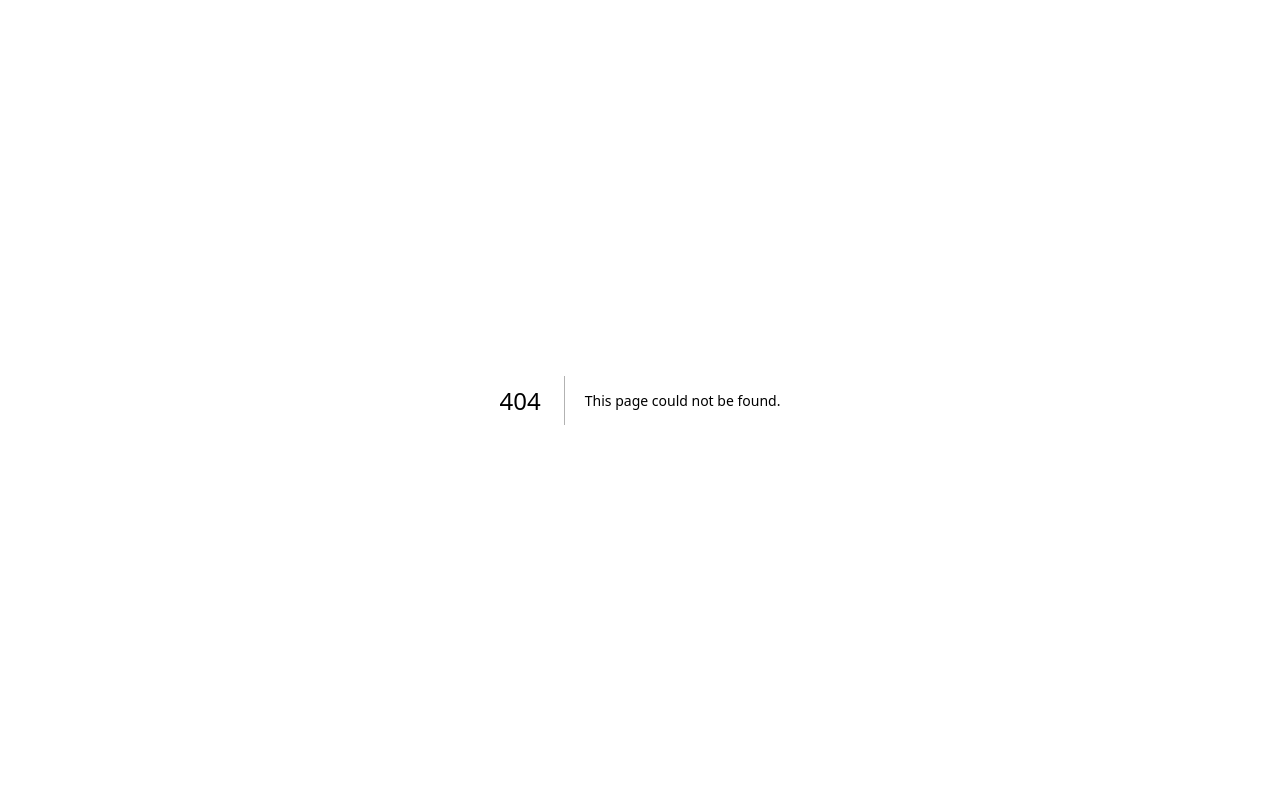
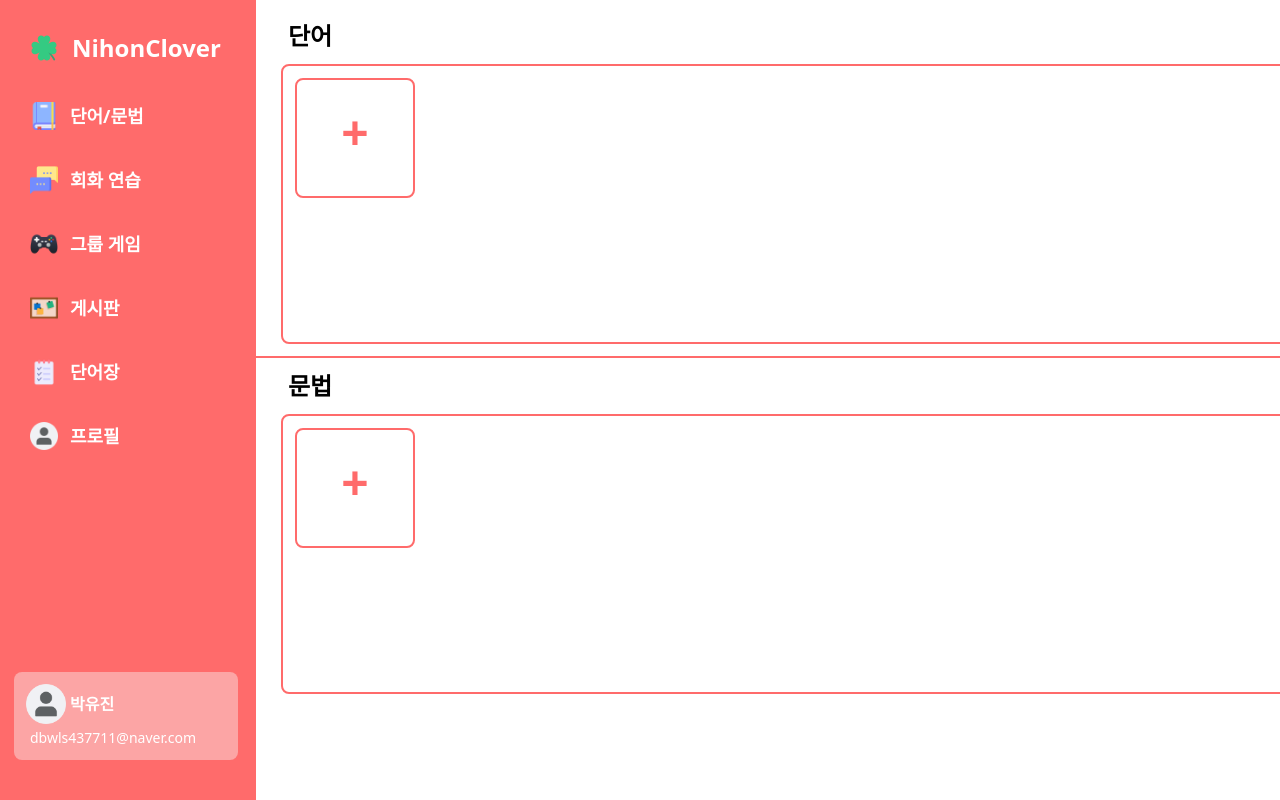
Before and after one commit to 2024Capstone-6/project_capstone-next-deployment-repo, a Next.js app: page /dashboard/wordbook in a window 1280 px wide. Before the commit this address had no page. Built offline with nearby package versions, Linux system fonts and the light colour scheme.

Commit message:
✨ feat: 단어장 페이지 레이아웃 구현

```diff
--- a/app/components/NavBar/index.tsx
+++ b/app/components/NavBar/index.tsx
@@ -8,6 +8,7 @@ const navItems = [
   { name: "회화 연습", path: "/dashboard/conversation", icon: "/navbar/conversation.png" },
   { name: "그룹 게임", path: "/dashboard/group-games", icon: "/navbar/game.png" },
   { name: "게시판", path: "/dashboard/board", icon: "/navbar/board.png" },
+  { name: "단어장", path: "/dashboard/wordbook", icon: "/navbar/wordbook.png"},
   { name: "프로필", path: "/dashboard/profile", icon: "/navbar/profile.png"},
 ];
 
--- /dev/null
+++ b/app/dashboard/wordbook/page.tsx
@@ -0,0 +1,30 @@
+export default function Wordbook() {
+  return (
+    <div className="flex flex-col items-center justify-center min-w-[1150px] max-w-[1150px] min-h-[680px] mx-auto overflow-x-hidden">
+      {/* 단어 단어장 카테고리 */}
+      <div className="w-full text-left font-bold text-2xl ml-16 mt-5">단어</div>
+
+      {/* 단어 단어장 목록 영역 */}
+      <div className="w-[1100px] h-[280px] border-2 border-nihonred rounded-lg mt-3 flex flex-wrap p-3 gap-4 mx-auto">
+        {/* 단어장 추가 버튼 */}
+        <div className="w-[120px] h-[120px] border-2 border-nihonred flex items-center justify-center rounded-lg cursor-pointer">
+          <span className="text-5xl font-bold text-nihonred pb-3">+</span>
+        </div>
+      </div>
+
+      {/* 구분선 */}
+      <div className="w-[1150px] h-[2px] bg-nihonred my-3 mx-auto"></div>
+
+      {/* 문법 단어장 카테고리 */}
+      <div className="w-full text-left font-bold text-2xl ml-16">문법</div>
+
+      {/* 문법 단어장 목록 영역 */}
+      <div className="w-[1100px] h-[280px] border-2 border-nihonred rounded-lg mt-3 flex flex-wrap p-3 gap-4 mx-auto">
+        {/* 문법 단어장 추가 버튼 */}
+        <div className="w-[120px] h-[120px] border-2 border-nihonred flex items-center justify-center rounded-lg cursor-pointer">
+          <span className="text-5xl font-bold text-nihonred pb-3">+</span>
+        </div>
+      </div>
+    </div>
+  );
+}
```
Also changed, not shown: app/components/VocabularyLayout/index.tsx (+4 -4 lines), public/navbar/wordbook.png (added).
